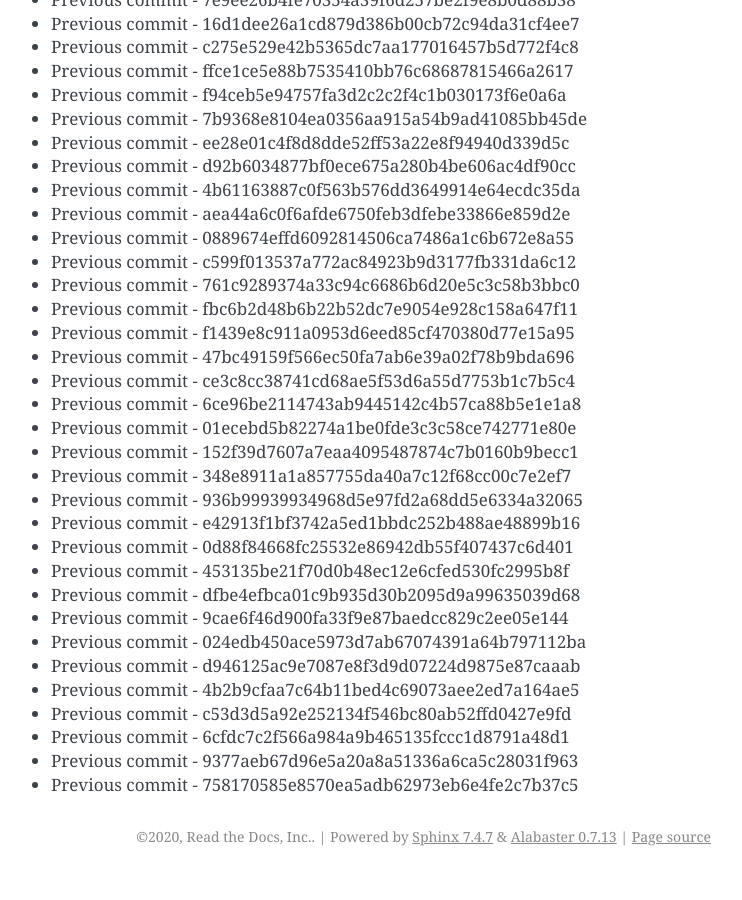
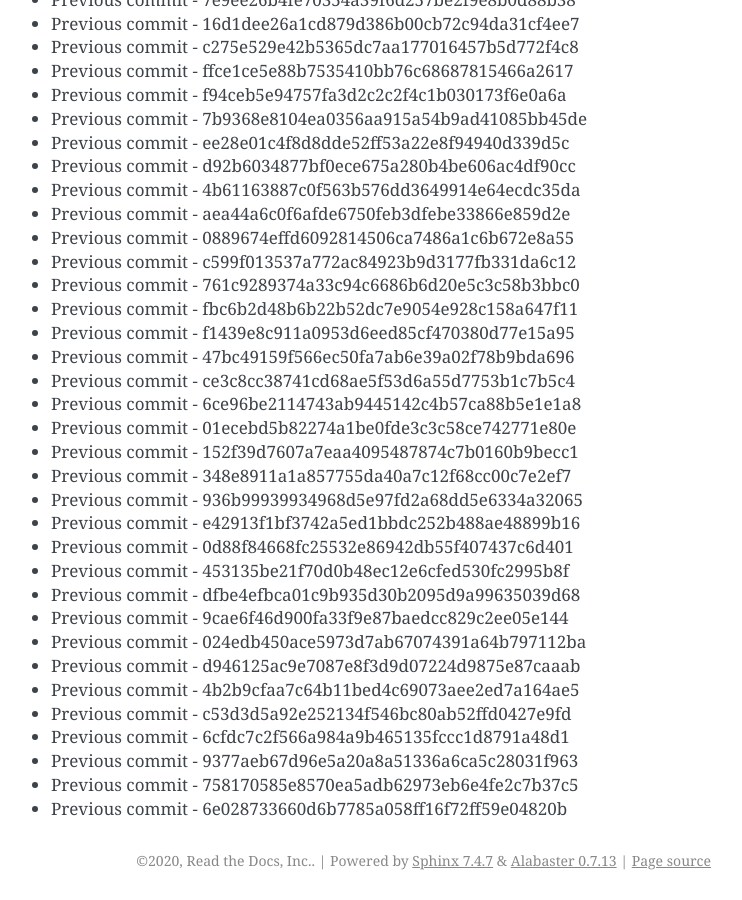
Before and after one commit to readthedocs/rtd-git-stresstest, a Sphinx documentation site: the page built from docs/updates.rst, in a window 1280 px wide and 900 px high, scrolled down 14101 px. Shown: the whole window, without its empty margins (399-1141 px from the left). Built offline with Sphinx 7.4.7, drawn with Linux system fonts in a browser that asks for light colours; before the commit the page ends 14977 px from its top, so only the background shows below that.

Commit message:
Generating commit from previous: 6e028733660d6b7785a058ff16f72ff59e04820b

```diff
--- a/docs/updates.rst
+++ b/docs/updates.rst
@@ -624,3 +624,4 @@ It can be tested for any performance characteristics.
 * Previous commit - 6cfdc7c2f566a984a9b465135fccc1d8791a48d1
 * Previous commit - 9377aeb67d96e5a20a8a51336a6ca5c28031f963
 * Previous commit - 758170585e8570ea5adb62973eb6e4fe2c7b37c5
+* Previous commit - 6e028733660d6b7785a058ff16f72ff59e04820b
```
